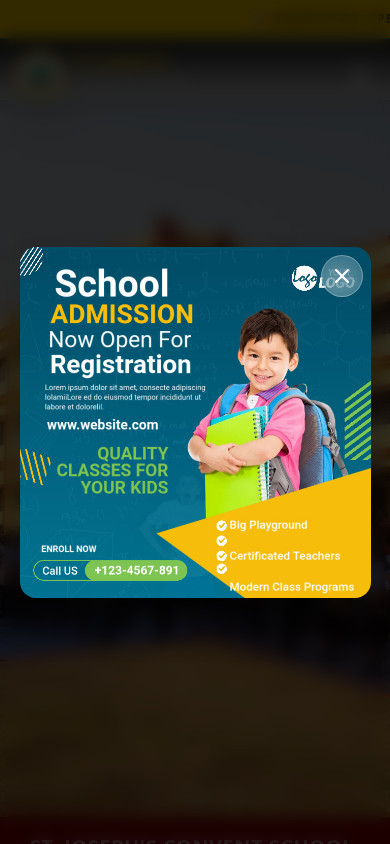
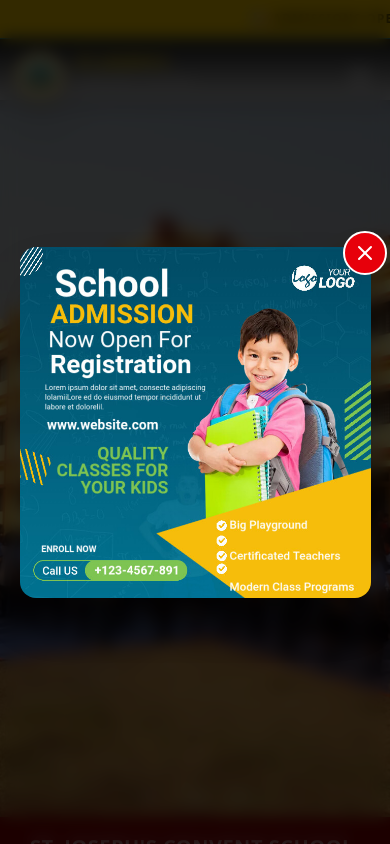
Before and after one commit to Arunverma759954/school-web, a Next.js app: page / in a window 390 px wide. Shown: the top 844 px of the page. Built offline with nearby package versions, Linux system fonts and the light colour scheme.

Commit message:
fix: resolve mobile menu overlap and popup white borders

```diff
--- a/src/components/PopupModal.tsx
+++ b/src/components/PopupModal.tsx
@@ -37,27 +37,28 @@ export default function PopupModal() {
                         className="absolute inset-0 bg-black/80 backdrop-blur-sm"
                     />
 
-                    {/* Modal Content - Fit content exactly */}
+                    {/* Modal Content - Fit content exactly, no bg to avoid borders */}
                     <motion.div
                         initial={{ opacity: 0, scale: 0.8 }}
                         animate={{ opacity: 1, scale: 1 }}
                         exit={{ opacity: 0, scale: 0.8 }}
                         transition={{ type: "spring", damping: 25, stiffness: 300 }}
-                        className="relative w-fit max-w-[90vw] max-h-[90vh] overflow-hidden rounded-2xl shadow-2xl bg-transparent flex flex-col items-center"
+                        className="relative w-fit h-fit max-w-[90vw] max-h-[90vh] bg-transparent flex items-center justify-center p-0 m-0"
                     >
-                        {/* Close Button - Outside or Top-Right of image */}
+                        {/* Close Button - More prominent */}
                         <button
                             onClick={handleClose}
-                            className="absolute top-2 right-2 z-[100000] p-2 bg-white/20 text-white rounded-full hover:bg-red-600/90 transition-colors backdrop-blur-md border border-white/30"
+                            className="absolute -top-4 -right-4 z-[100001] p-2 bg-red-600 text-white rounded-full hover:bg-red-700 transition-colors shadow-2xl border-2 border-white"
                         >
                             <X size={24} />
                         </button>
 
-                        {/* Image - Block element, contained */}
+                        {/* Image - Rounded corners on image itself */}
                         <img
                             src="/school.jpg"
                             alt="Announcement"
-                            className="block w-auto h-auto max-w-full max-h-[90vh] object-contain"
+                            className="block max-w-[90vw] max-h-[80vh] object-contain rounded-2xl shadow-2xl border-none"
+                            style={{ margin: 0, padding: 0 }}
                             onError={(e) => {
                                 e.currentTarget.src = "https://placehold.co/600x600?text=Popup+Image";
                             }}
```
